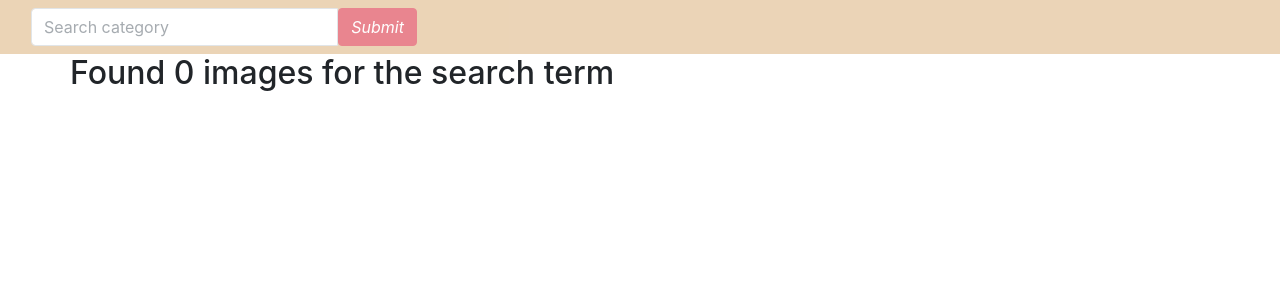
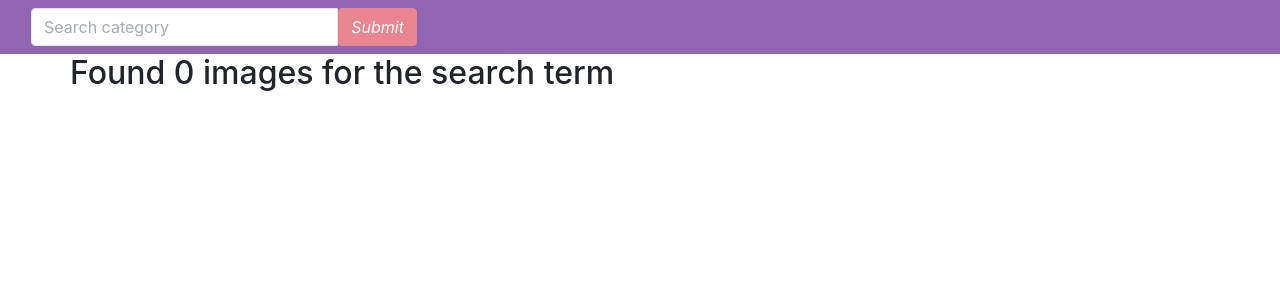
Before and after one commit to Alex20-c/My-Gallary, a Django app: template pix/templates/all-photos/search.html in a window 1280 px wide. Shown: the top 300 px of the page. Run offline with Django 3.2, Linux system fonts and the light colour scheme; the template is opened without the code that fills it, so the values that code supplies are empty; some libraries are stand-ins or nearby versions.

```diff
--- a/pix/templates/navbar.html
+++ b/pix/templates/navbar.html
@@ -8,7 +8,7 @@
 </head>
 
 <body>
-    <nav class="navbar navbar-inverse" style=" background-color:burlywood;opacity:0.6;">
+    <nav class="navbar navbar-inverse" style=" background-color:indigo;opacity:0.6;">
         <div class="collapse navbar-collapse" id="navbarSupportedContent">
             <ul class="navbar-nav">
                 <li class="nav-item active">
```
